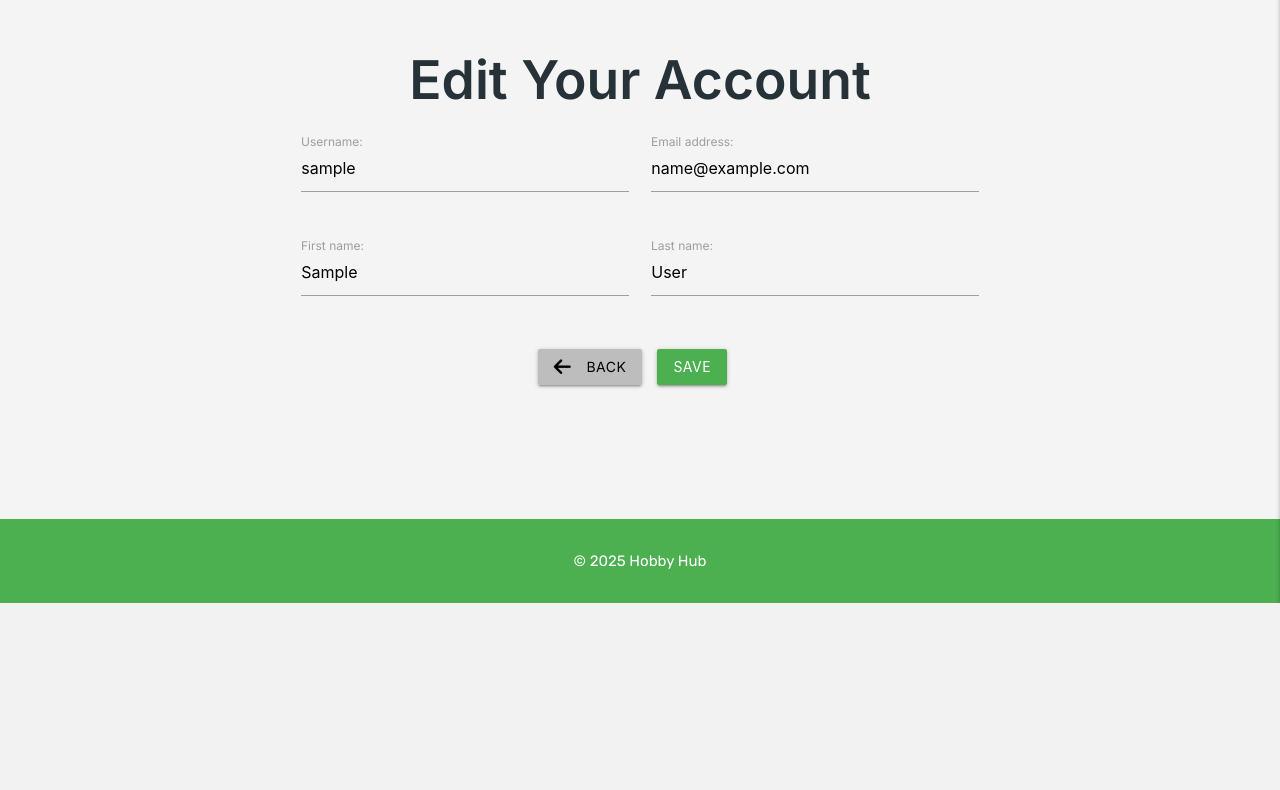
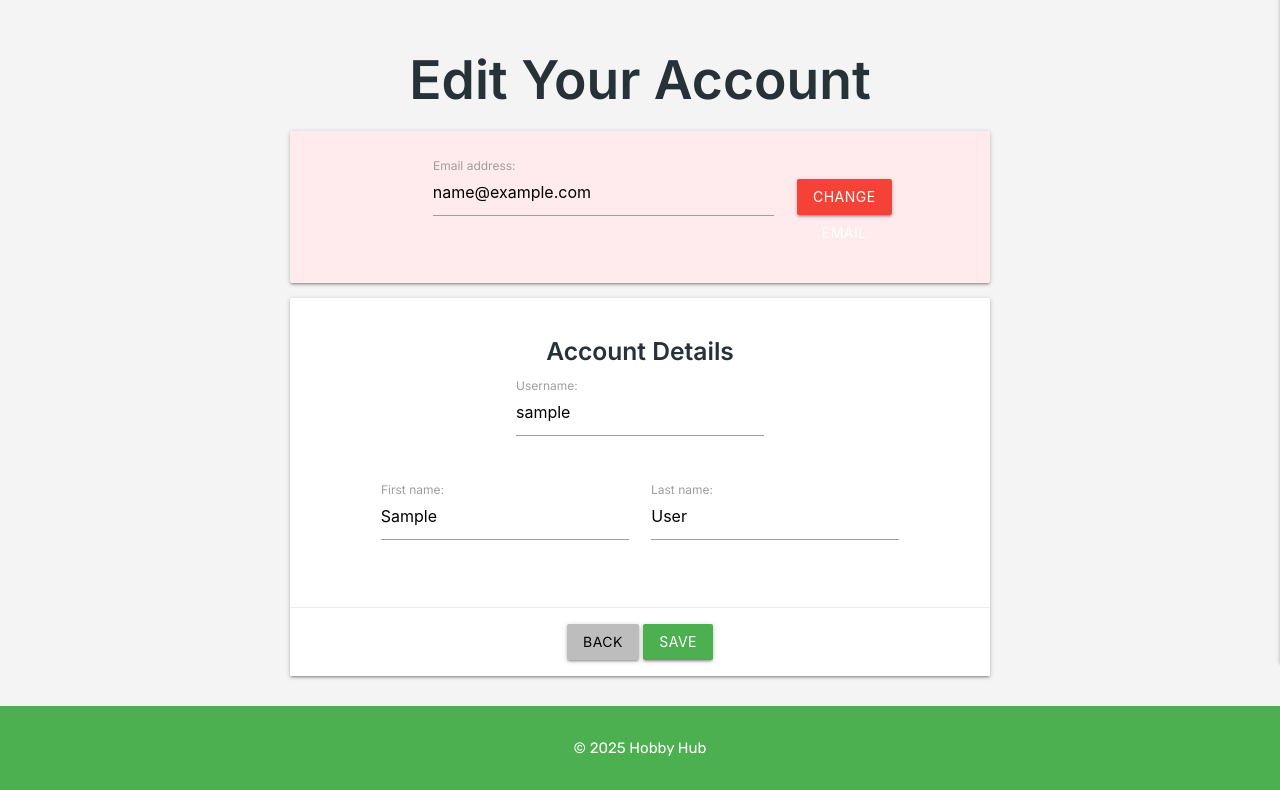
Before and after one commit to monkphin/HobbySub, a Django app: page /accounts/edit/ in a window 1280 px wide. Shown: the part 197-987 px from the top of the page. Before the commit the page ends 800 px from the top, so only its background shows below. Run offline with Django 3.2, Linux system fonts and the light colour scheme; the visitor is signed in with stand-in values (Sample User, id 1); some libraries are stand-ins or nearby versions.

Commit message:
cleaned up issues with email editing - making page more logical. created a more unified password modal

```diff
--- a/orders/templates/orders/order_history.html
+++ b/orders/templates/orders/order_history.html
@@ -47,6 +47,5 @@
   </div>
 
 </section>
-{% include "partials/delete_confirmation_modal.html" %}
 
 {% endblock %}
--- a/orders/templates/orders/order_list_item.html
+++ b/orders/templates/orders/order_list_item.html
@@ -19,9 +19,9 @@
       {% if order.stripe_subscription_id %}
         {% with sub_map|get_item:order.stripe_subscription_id as sub_info %}
           {% if not sub_info.sub.cancelled_at %}
-            <a class="btn-small red lighten-1" onclick="openDeleteModal('subscription')">
+            <button class="btn-small red lighten-1 white-text cancel-subscription-btn">
               Cancel Subscription
-            </a>
+            </button>
           {% else %}
             <p><strong>Status:</strong> <span class="red-text text-darken-2">Cancelled on {{ sub_info.sub.cancelled_at|date:"d M Y" }}</span></p>
           {% endif %}
--- a/static/js/script.js
+++ b/static/js/script.js
@@ -1,46 +1,15 @@
 document.addEventListener('DOMContentLoaded', function () {
-  // SideNav
-  const sidenav = document.querySelectorAll('.sidenav');
-  M.Sidenav.init(sidenav, {
-      edge: 'right'
-  });
-
-
-  // Carousel
-  const carouselElems = document.querySelectorAll('.carousel');
-  M.Carousel.init(carouselElems, {
-    duration: 200,
-    dist: -30,
-    shift: 0,
-    padding: 20
-  });
-
-  // Modals
-  const modalElems = document.querySelectorAll('.modal');
-  M.Modal.init(modalElems);
-
-  // Datepicker
-  const dateElems = document.querySelectorAll('.datepicker');
-  M.Datepicker.init(dateElems, {
-    format: 'dd/mm/yyyy'
-  });
-
-  // Dropdowns
-  const dropdowns = document.querySelectorAll('.dropdown-trigger');
-  M.Dropdown.init(dropdowns, {
-    coverTrigger: false,
-    constrainWidth: false
-  });
-
-  // Materialize Selects
+  // === Materialize Component Initializations ===
+  M.Sidenav.init(document.querySelectorAll('.sidenav'), { edge: 'right' });
+  M.Carousel.init(document.querySelectorAll('.carousel'), { duration: 200, dist: -30, shift: 0, padding: 20 });
+  M.Modal.init(document.querySelectorAll('.modal'));
+  M.Datepicker.init(document.querySelectorAll('.datepicker'), { format: 'dd/mm/yyyy' });
+  M.Dropdown.init(document.querySelectorAll('.dropdown-trigger'), { coverTrigger: false, constrainWidth: false });
   M.FormSelect.init(document.querySelectorAll('select'));
-
-  // Update floating labels
   M.updateTextFields();
 
   // Toasts
-  const toasts = document.querySelectorAll('.toast');
-  toasts.forEach((toast) => {
+  document.querySelectorAll('.toast').forEach((toast) => {
     toast.addEventListener("click", () => toast.remove());
     setTimeout(() => {
       toast.style.opacity = "0";
@@ -49,9 +18,8 @@
     }, 4000);
   });
 
-  // File input filename fix
-  const fileInputs = document.querySelectorAll('.file-field input[type="file"]');
-  fileInputs.forEach(fileInput => {
+  // File input display
+  document.querySelectorAll('.file-field input[type="file"]').forEach(fileInput => {
     fileInput.addEventListener('change', function () {
       const filePathInput = fileInput.closest('.file-field').querySelector('.file-path');
       if (filePathInput && fileInput.files.length > 0) {
@@ -60,66 +28,150 @@
       }
     });
   });
+
+  // Modal trigger bindings
+  document.querySelectorAll('.delete-address-btn').forEach(button => {
+    button.addEventListener('click', () => {
+      openModal('delete_address', button.dataset.id);
+    });
+  });
+
+  const modalCancelBtn = document.getElementById('modal-cancel-btn');
+  const modalConfirmBtn = document.getElementById('modal-confirm-btn');
+  if (modalCancelBtn) modalCancelBtn.addEventListener('click', closeModal);
+  if (modalConfirmBtn) modalConfirmBtn.addEventListener('click', submitModalAction);
+
+  const accountDeleteBtn = document.getElementById('delete-account-btn');
+  if (accountDeleteBtn) {
+    accountDeleteBtn.addEventListener('click', () => openModal('delete_account'));
+  }
+
+  document.querySelectorAll('.cancel-subscription-btn').forEach(button => {
+    button.addEventListener('click', () => openModal('cancel_subscription'));
+  });
+
+  const emailChangeBtn = document.getElementById('change-email-btn');
+  if (emailChangeBtn) {
+    emailChangeBtn.addEventListener('click', openChangeEmailModal);
+  }
 });
 
+let modalContext = {
+  action: null,
+  id: null,
+  newEmail: null,
+};
 
-let deleteType = null;
-let deleteId = null;
+function openModal(action, id = null) {
+  modalContext = { action, id, newEmail: null };
 
-function openDeleteModal(type, id = null) {
-  deleteType = type;
-  deleteId = id;
-  const modal = document.getElementById('delete-modal');
-  document.getElementById('delete-password').value = '';
-  document.getElementById('delete-error').innerText = '';
+  const modal = document.getElementById('confirmation-modal');
+  const title = document.getElementById('modal-title');
+  const message = document.getElementById('modal-message');
+  const warning = document.getElementById('delete-warning');
+  document.getElementById('modal-password').value = '';
+  document.getElementById('modal-error').innerText = '';
+  if (warning) warning.innerText = '';
 
-  document.getElementById('delete-password').addEventListener('input', () => {
-    document.getElementById('delete-error').innerText = '';
-  }, { once: true });
+  switch (action) {
+    case 'delete_account':
+      title.innerText = 'Confirm Account Deletion';
+      message.innerText = 'Please enter your password to permanently delete your account.';
+      break;
+    case 'delete_address':
+      title.innerText = 'Confirm Address Deletion';
+      message.innerText = 'Please enter your password to delete this saved address.';
+      const addressCards = document.querySelectorAll('.personal-address');
+      if (addressCards.length === 1 && warning) {
+        warning.innerText = "This is your only address. You’ll need to add another before ordering.";
+      }
+      break;
+    case 'cancel_subscription':
+      title.innerText = 'Cancel Subscription';
+      message.innerText = 'Please enter your password to cancel your subscription.';
+      break;
+    case 'change_email':
+      title.innerText = 'Confirm Email Change';
+      message.innerText = 'Please confirm your password to update your email address.';
+      break;
+    default:
+      title.innerText = 'Confirm Action';
+      message.innerText = 'Please enter your password to proceed.';
+  }
 
-  if (type === 'account') {
-    document.getElementById('delete-modal-title').innerText = 'Confirm Account Deletion';
-  } else if (type === 'address') {
-    document.getElementById('delete-modal-title').innerText = 'Confirm Address Deletion';
-  } else if (type === 'subscription') {
-    document.getElementById('delete-modal-title').innerText = 'Confirm Subscription Cancellation';
-  }
   const instance = M.Modal.getInstance(modal) || M.Modal.init(modal);
   instance.open();
-
-  if (deleteType === 'address') {
-    const addressCards = document.querySelectorAll('.personal-address');
-    if (addressCards.length === 1) {
-      document.getElementById('delete-warning').innerText = "This is your only address. You’ll need to add another before ordering.";
-    } else {
-      document.getElementById('delete-warning').innerText = "";
-    }
-  }
 }
 
-function closeDeleteModal() {
-  const modal = document.getElementById('delete-modal');
+function openChangeEmailModal() {
+  const emailInput = document.getElementById('id_email');
+  const newEmail = emailInput?.value.trim();
+
+  if (!window.originalEmail) {
+    window.originalEmail = emailInput.defaultValue;
+  }
+
+  if (!newEmail) {
+    M.toast({ html: 'Email cannot be empty.', classes: 'red' });
+    return;
+  }
+
+  if (newEmail === window.originalEmail) {
+    M.toast({ html: 'Email has not changed.', classes: 'red' });
+    return;
+  }
+
+  openModal('change_email');
+  modalContext.newEmail = newEmail;
+  }
+
+function closeModal() {
+  const modal = document.getElementById('confirmation-modal');
   const instance = M.Modal.getInstance(modal);
   instance.close();
 }
 
-function submitDelete() {
-  const password = document.getElementById('delete-password').value.trim();
-  const errorBox = document.getElementById('delete-error');
+function submitModalAction() {
+  const password = document.getElementById('modal-password').value;
+  const errorEl = document.getElementById('modal-error');
+  errorEl.innerText = '';
 
   if (!password) {
-    errorBox.innerText = "Password is required.";
+    errorEl.innerText = 'Password is required.';
     return;
   }
+
   let url = '';
+  const action = modalContext.action;
 
-  if (deleteType === 'account') {
-    url = GLOBALS.urls.deleteAccount;
-  } else if (deleteType === 'address') {
-    url = GLOBALS.urls.deleteAddressBase + deleteId + '/';
-  } else if (deleteType === 'subscription') {
-    url = GLOBALS.urls.cancelSubscription;
+  switch (action) {
+    case 'delete_account':
+      url = GLOBALS.urls.deleteAccount;
+      break;
+    case 'delete_address':
+      url = `${GLOBALS.urls.deleteAddressBase}${modalContext.id}/`;
+      break;
+    case 'cancel_subscription':
+      url = GLOBALS.urls.cancelSubscription;
+      break;
+    case 'change_email':
+      url = GLOBALS.urls.changeEmail;
+      break;
+    default:
+      errorEl.innerText = 'Invalid action.';
+      return;
   }
+
+  const payload = { password };
+  if (action === 'change_email') {
+    payload.new_email = modalContext.newEmail;
+  }
+
+  console.log("Submitting modal action:", {
+    action,
+    url,
+    payload
+  });
 
   fetch(url, {
     method: 'POST',
@@ -127,22 +179,22 @@
       'Content-Type': 'application/json',
       'X-CSRFToken': GLOBALS.csrfToken,
     },
-    body: JSON.stringify({ password: password }),
+    body: JSON.stringify(payload),
   })
-    .then(response => response.json())
+    .then(res => res.json())
     .then(data => {
       if (data.success) {
-        if (deleteType === 'account') {
-          window.location.href = '/'; // Redirect home
+        if (action === 'delete_account') {
+          window.location.href = '/';
         } else {
-          window.location.reload(); // Reload page
+          window.location.reload();
         }
       } else {
-        document.getElementById('delete-error').innerText = data.error;
+        errorEl.innerText = data.error || 'Failed to complete action.';
       }
     })
-    .catch(error => {
-      console.error('Error:', error);
-      document.getElementById('delete-error').innerText = "Something went wrong.";
+    .catch(err => {
+      console.error('Request failed:', err);
+      errorEl.innerText = 'Something went wrong.';
     });
 }
--- a/templates/base.html
+++ b/templates/base.html
@@ -110,11 +110,12 @@
         urls: {
           deleteAccount: '{% url "secure_delete_account" %}',
           deleteAddressBase: '/accounts/secure_delete_address/', // id gets added dynamically
-          cancelSubscription: '{% url "secure_cancel_subscription" %}' // 👈 ADD THIS LINE
+          cancelSubscription: '{% url "secure_cancel_subscription" %}',
+          changeEmail: '{% url "change_email" %}'
         }
       }
     </script>
     <script src="{% static 'js/script.js' %}"></script>
-    {% include 'partials/delete_confirmation_modal.html' %}
+    {% include 'partials/confirmation_modal.html' %}
 </body>
 </html>
--- /dev/null
+++ b/templates/partials/confirmation_modal.html
@@ -0,0 +1,13 @@
+<div id="confirmation-modal" class="modal">
+    <div class="modal-content center-align">
+      <h5 id="modal-title">Confirm Action</h5>
+      <p id="delete-warning" class="orange-text text-darken-2" style="margin-top: 10px;"></p>
+      <p id="modal-message">Please enter your password to confirm.</p>
+      <input id="modal-password" type="password" class="browser-default" placeholder="Password">
+      <div id="modal-error" class="red-text" style="margin-top: 10px;"></div>
+    </div>
+    <div class="modal-footer center-align">
+      <button id="modal-cancel-btn" class="btn grey lighten-1 black-text">Cancel</button>
+      <button id="modal-confirm-btn" class="btn green white-text">Confirm</button>
+    </div>
+  </div>
--- a/users/forms.py
+++ b/users/forms.py
@@ -155,6 +155,12 @@
             'last_name'
         ]
 
+    def clean_email(self):
+        email = self.cleaned_data.get('email')
+        if User.objects.filter(email__iexact=email).exclude(pk=self.instance.pk).exists():
+            raise ValidationError("This email address is already in use.")
+        return email
+
 
 class AddAddressForm(forms.ModelForm):
     """
--- a/users/templates/users/account.html
+++ b/users/templates/users/account.html
@@ -31,9 +31,10 @@
   <div class="chip-container">
     <a href="{% url 'change_password' %}" class="btn-small blue lighten-1 white-text">Change Password</a>
     <a href="{% url 'edit_account' %}" class="btn-small green white-text">Edit Account</a>
-    <button class="btn-small red white-text" onclick="openDeleteModal('account')">
+    <button id="delete-account-btn" class="btn-small red white-text">
       Delete Account
-    </button>  </div>
+    </button>
+  </div>
 </section>
 
 <div class="section-divider"></div>
@@ -82,5 +83,4 @@
 
 </section>
 
-{% include "partials/delete_confirmation_modal.html" %}
 {% endblock %}
--- a/users/templates/users/edit_account.html
+++ b/users/templates/users/edit_account.html
@@ -8,17 +8,32 @@
     <h2>Edit Your Account</h2>
     {% include "partials/form_errors.html" %}
     <div class="row form-wrapper">
-      <form class="col s12" method="post">
-        {% include 'partials/form_errors.html' %}
+      <form method="post" class="form-wrapper">
         {% csrf_token %}
+
+        <!-- Email row: disabled field, change via modal -->
+        <div class="card red lighten-5 z-depth-1 mb-4">
+          <div class="card-content">
+            <div class="row valign-wrapper">
+              <div class="input-field col s10">
+                {{ form.email.label_tag }}
+                {{ form.email }}
+              </div>
+              <div class="col s2 right-align">
+                <button type="button" class="btn red" id="change-email-btn">Change Email</button>
+              </div>
+            </div>
+          </div>
+        </div>
+
+        <!-- Other fields -->
+        <div class="card z-depth-1">
+          <div class="card-content">
+            <h5 class="center-align">Account Details</h5>
             <div class="row">
-          <div class="input-field col s6">
+              <div class="input-field col s12">
                 {{ form.username.label_tag }}
                 {{ form.username }}
-          </div>
-          <div class="input-field col s6">
-            {{ form.email.label_tag }}
-            {{ form.email }}
               </div>
              </div>
             <div class="row">
@@ -31,15 +46,14 @@
                 {{ form.last_name }}
               </div>
             </div>
-        <div class="row button-row center-align">
-          <a href="{% url 'account' %}" class="btn grey lighten-1 black-text">
-            <i class="fas fa-arrow-left left"></i> Back
-          </a>
-          <button type="submit" class="btn green white-text">
-            Save
-          </button>
+          </div>
+          <div class="card-action center-align">
+            <a href="{% url 'account' %}" class="btn grey lighten-1 black-text">Back</a>
+            <button type="submit" class="btn green white-text">Save</button>
+          </div>
         </div>
       </form>
+
     </div>
   </section>
 {% endblock %}
--- a/users/templates/users/includes/address_card.html
+++ b/users/templates/users/includes/address_card.html
@@ -17,7 +17,7 @@
       <a href="{% url 'edit_address' address.id %}" class="btn-small teal lighten-1 white-text">
         <i class="fas fa-edit left"></i> Edit
       </a>
-      <button class="btn-small red white-text" onclick="openDeleteModal('address', '{{ address.id }}')">
+      <button class="btn-small red white-text delete-address-btn" data-id="{{ address.id }}">
         Delete Address
       </button>
 
--- a/users/urls.py
+++ b/users/urls.py
@@ -10,7 +10,7 @@
 from django.urls import path
 
 # Local imports
-from .views import secure_delete_account, secure_delete_address
+from .views import secure_delete_account, secure_delete_address, change_email
 from . import views
 
 
@@ -28,6 +28,7 @@
         # Account Management
         path('account/', views.account_view, name='account'),
         path('edit/', views.edit_account, name='edit_account'),
+        path('change-email/', change_email, name='change_email'),
         path(
             'secure_delete_account/',
             secure_delete_account,
--- a/users/views.py
+++ b/users/views.py
@@ -20,13 +20,13 @@
 from django.views.decorators.csrf import csrf_exempt
 from django.http import HttpResponse, JsonResponse
 from django.core.signing import BadSignature
+from django.contrib.auth.models import User
 from urllib.parse import urlparse, parse_qs
 from django.conf import settings
 import stripe.error
 import logging
 import stripe
 import json
-
 
 # Local imports
 from hobbyhub.mail import (
@@ -144,6 +144,39 @@
         form = UserEditForm(instance=request.user)
 
     return render(request, 'users/edit_account.html', {'form': form})
+
+
+@csrf_exempt  # REMOVE THIS after debugging, only use it temporarily to isolate CSRF issues
+@login_required
+@require_POST
+def change_email(request):
+    try:
+        print("Raw request body:", request.body)
+
+        if request.content_type != 'application/json':
+            return JsonResponse({'success': False, 'error': 'Invalid content type: ' + request.content_type})
+
+        data = json.loads(request.body)
+        new_email = data.get('new_email')
+        password = data.get('password')
+
+        print("Parsed email:", new_email)
+        print("Parsed password:", password)
+
+        if not new_email or not password:
+            return JsonResponse({'success': False, 'error': 'Missing email or password.'})
+
+        user = authenticate(request, username=request.user.username, password=password)
+        if user is None:
+            return JsonResponse({'success': False, 'error': 'Incorrect password.'})
+
+        user.email = new_email
+        user.save()
+
+        return JsonResponse({'success': True})
+
+    except json.JSONDecodeError as e:
+        return JsonResponse({'success': False, 'error': f'JSON error: {str(e)}'})
 
 
 @login_required
```
Also changed, not shown: users/templates/users/add_address.html (+15 -0 lines). Lines whose indentation alone changed are shown as unchanged.
